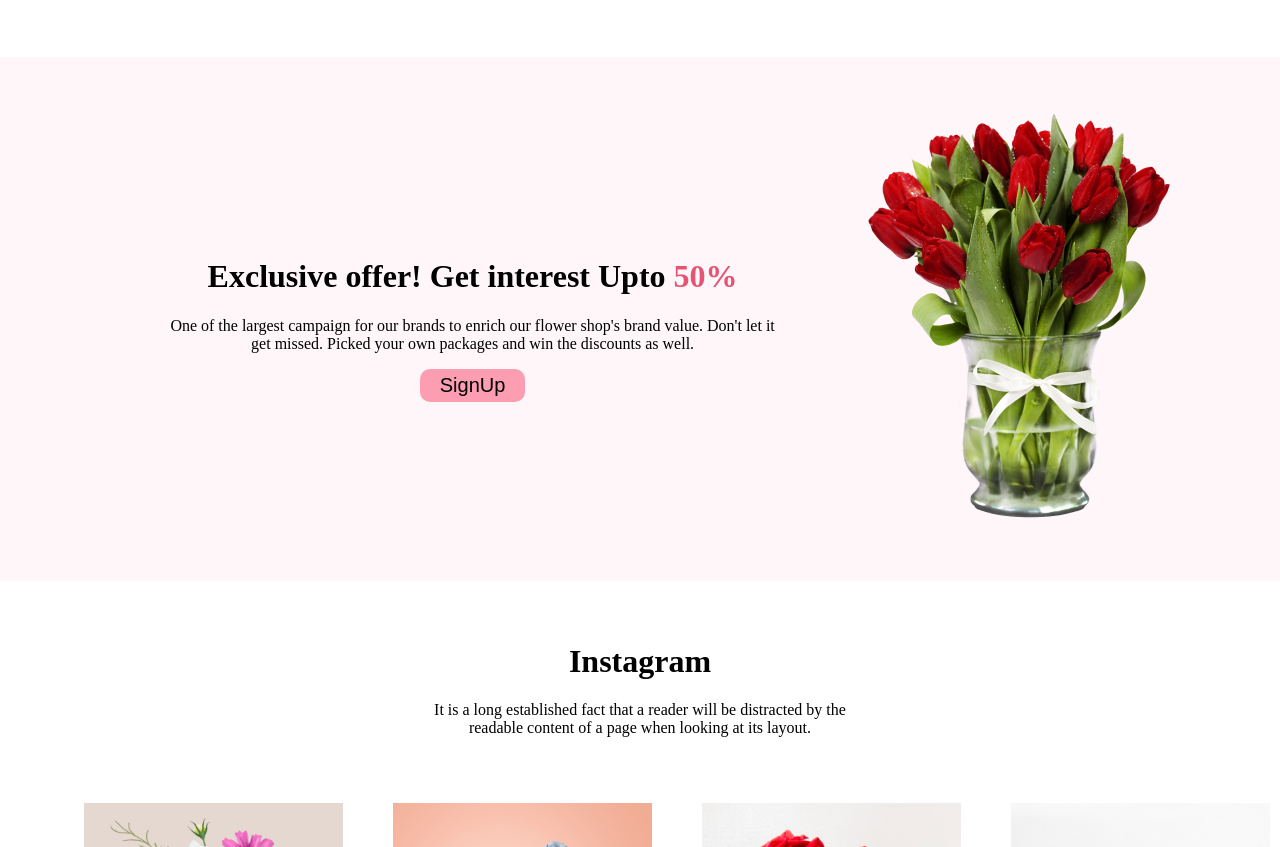
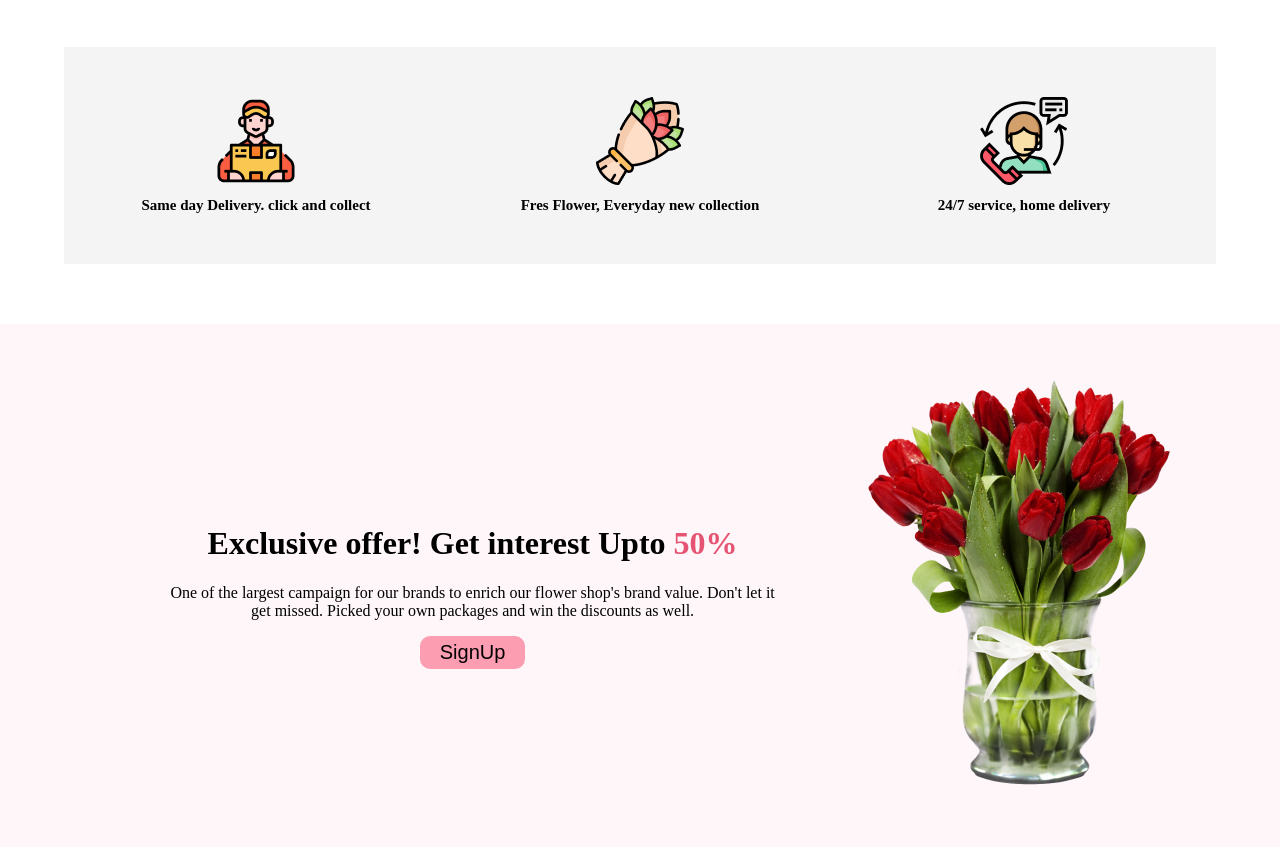
Before and after one commit to Oleei-Ullah/Assignment-1, a plain HTML site: page index.html in a window 1280 px wide. Shown: the part 1181-2028 px from the top of the page. Drawn offline with Linux system fonts and the light colour scheme.

Commit message:
about and service section added

```diff
--- a/index.html
+++ b/index.html
@@ -8,6 +8,7 @@
     <link rel="preconnect" href="https://fonts.googleapis.com">
     <link rel="preconnect" href="https://fonts.gstatic.com" crossorigin>
     <link href="https://fonts.googleapis.com/css2?family=Lato:wght@300;400;700;900&display=swap" rel="stylesheet">
+    <link rel="icon" type="image/x-icon" href="/images/favicon.ico">
     <link rel="stylesheet" href="style.css">
 </head>
 <body>
@@ -62,6 +63,27 @@
 
         </div>
 
+        <div id="about">
+            <div class="container">
+                <div class="flex justify-between">
+                    <div class="w-30">
+                        <img src="images/Group 57.png" alt="">
+                        <h6>Same day Delivery. click and collect</h6>
+                    </div>
+
+                    <div class="w-30">
+                        <img src="images/Group 58.png" alt="">
+                        <h6>Fres Flower, Everyday new collection</h6>
+                    </div>
+
+                    <div class="w-30">
+                        <img src="images/Group 59.png" alt="">
+                        <h6>24/7 service, home delivery</h6>
+                    </div>
+                </div>
+            </div>
+        </div>
+
         <div id="signUp">
             <div class="container">
                 <div class="flex">
@@ -105,8 +127,10 @@
                         <img src="images/Flower 01.png" alt="">
                     </div>
                 </div>
+
             </div>
         </div>
+
 
     </main>
 </body>
--- a/style.css
+++ b/style.css
@@ -23,6 +23,11 @@ body {
 
 .justify-center {
     justify-content: center;
+}
+
+.justify-between {
+    justify-content: space-around;
+    text-align: center;
 }
 
 .justify-start {
@@ -146,3 +151,17 @@ button {
     gap: 10px;
     flex: auto;
 }
+
+#about {
+    margin-top: 50px;
+}
+#about .container {
+    background-color: rgba(39, 39, 39, 0.05);
+    padding: 50px 0;
+}
+
+#about h6 {
+    font-size: 15px;
+    margin: 0;
+    padding-top: 8px;
+}
```
Also changed, not shown: images/favicon.ico (added).
